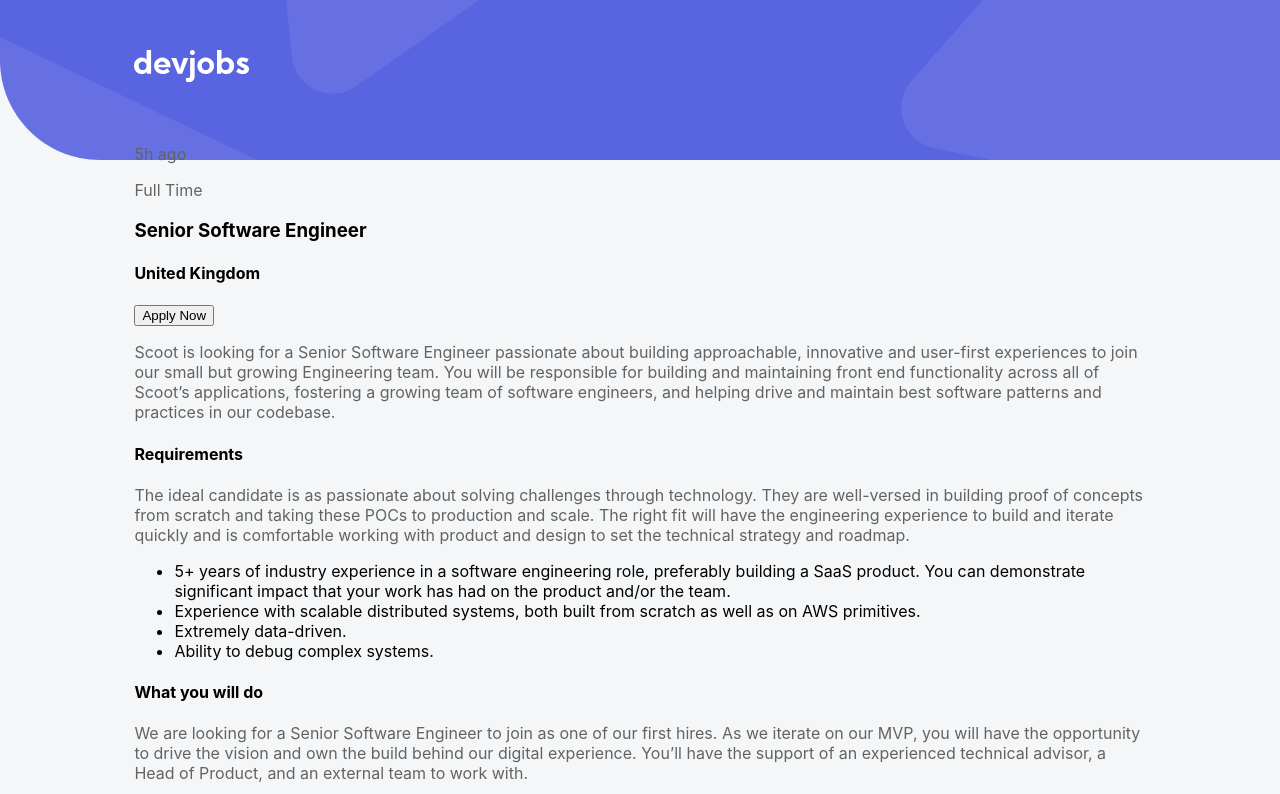
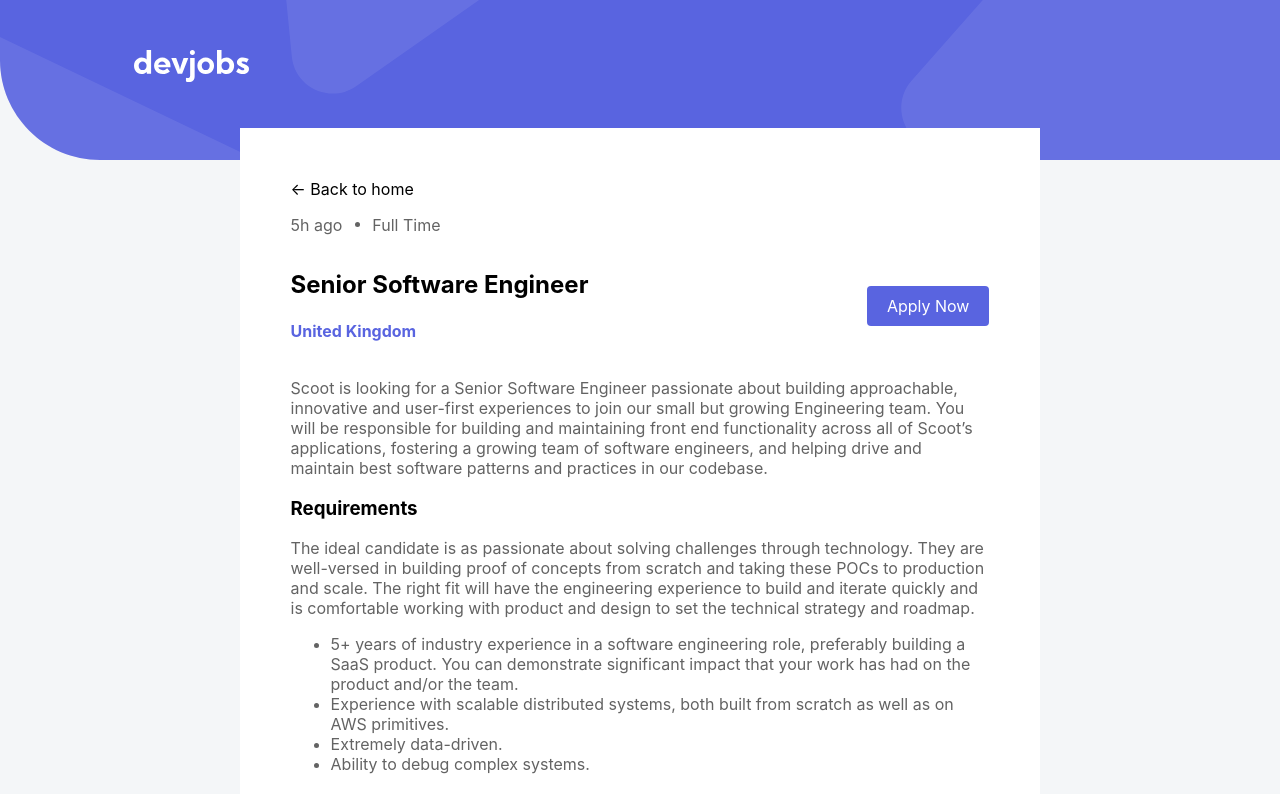
Before and after one commit to Derajatul/devjob-web-app, a Next.js app: page /1 in a window 1280 px wide. Shown: the top 794 px of the page. Built offline with nearby package versions, Linux system fonts and the light colour scheme.

Commit message:
delete filterbox component

```diff
--- /dev/null
+++ b/app/[id]/page.module.css
@@ -0,0 +1,57 @@
+.container{
+  padding: 5%;
+  background-color: white;
+  max-width: 800px;
+  margin-bottom: 25px;
+}
+
+.jobPostingInfo{
+  display: flex;
+  width: 150px;
+  justify-content: space-between;
+  align-items: center;
+}
+.divider{
+  width: 5px;
+  height: 5px;
+  border-radius: 100%;
+  background-color:#636363 ;
+}
+.jobDetails{
+  display: flex;
+  justify-content: space-between;
+  flex-direction: column;
+  align-items: flex-start;
+}
+.jobDetails div h4{
+  color: #5964e0;
+}
+
+.button {
+    display: inline-block;
+    padding: 10px 20px;
+    background-color: #5964e0;;
+    color: white;
+    text-decoration: none;
+    border: none;
+    border-radius: 4px;
+    cursor: pointer;
+  }
+
+.logoContainer{
+  display: flex;
+  justify-content:center;
+  align-items: center;
+  width:50px;
+  height:50px;
+  border-radius: 10px;
+  position: absolute;
+  top: -25px;
+}
+
+@media (min-width: 768px) {
+    .jobDetails{
+        align-items: center;
+        flex-direction: row;
+    }
+}
--- a/app/[id]/page.tsx
+++ b/app/[id]/page.tsx
@@ -1,47 +1,43 @@
 import data from '../data.json';
-import {useEffect} from 'react'
-const Detail = ({
-  params,
-  postedAt,
-  contract,
-  position,
-  location,
-  description,
-  requirements,
-  role
-}) => {
+import Link from 'next/link'
+import Styles from './page.module.css'
+
+const Detail = ({ params }) => {
    const filteredData = data.filter(el => el.id == params.id);
   const detailData = filteredData[0]
   return(
-    <div>
-      <div>
+    <>
+      <section className={Styles.container}>
+      <Link href='/'>&larr; Back to home</Link>
+      <div className={Styles.jobPostingInfo}>
         <p>{detailData.postedAt}</p>
-        <span></span>
+        <span className={Styles.divider}></span>
         <p>{detailData.contract}</p>
       </div>
-      <div>
+      <div className={Styles.jobDetails}>
         <div>
-          <h3>{detailData.position}</h3>
+          <h1>{detailData.position}</h1>
           <h4>{detailData.location}</h4>
         </div>
-        <button>Apply Now</button>
+        <Link href={detailData.apply} target='_blank' className={Styles.button}>Apply Now</Link>
       </div>
       <p>{detailData.description}</p>
-      <h4>Requirements</h4>
+      <h3>Requirements</h3>
       <p>{detailData.requirements.content}</p>
       <ul>{detailData.requirements.items.map(item => (
-        <li>
+        <li key={item}>
           {item}
         </li>
       ))}</ul>
-      <h4>What you will do</h4>
+      <h3>What you will do</h3>
       <p>{detailData.role.content}</p>
       <ol>{detailData.role.items.map(item => (
-        <li>
+        <li key={item}>
           {item}
         </li>
       ))}</ol>
-    </div>
+    </section>
+    </>
   )
 }
 export default Detail
--- a/app/globals.css
+++ b/app/globals.css
@@ -8,7 +8,7 @@ a {
   color: inherit;
   text-decoration: none;
 }
-p{
+p,li{
   color: #636363;
 }
 * {
@@ -25,6 +25,8 @@ main{
   width: 100%;
   position: relative;
   padding: 0 10% 0 10%;
+  justify-content: center;
+  flex-direction: column;
 }
 section{
   width: 100%;
--- a/app/page.tsx
+++ b/app/page.tsx
@@ -1,12 +1,10 @@
 import Styles from './page.module.css'
 import data from './data.json';
 import Card from './components/Card'
-import FilterBox from './components/FilterBox'
 
 const Home = () => {
   return (
     <section>
-      <FilterBox />
       <div className={Styles.cardContainer}>
         {data.map(el => (
         <Card key={el.id} onHref={el.id.toString()} logo={el.logo} logoBackground={el.logoBackground} postedAt={el.postedAt} contract={el.contract} position={el.position} company={el.company} location={el.location} />
```
Also changed, not shown: app/components/FilterBox.module.css (deleted, +0 -45 lines), app/components/FilterBox.tsx (deleted, +0 -29 lines).
